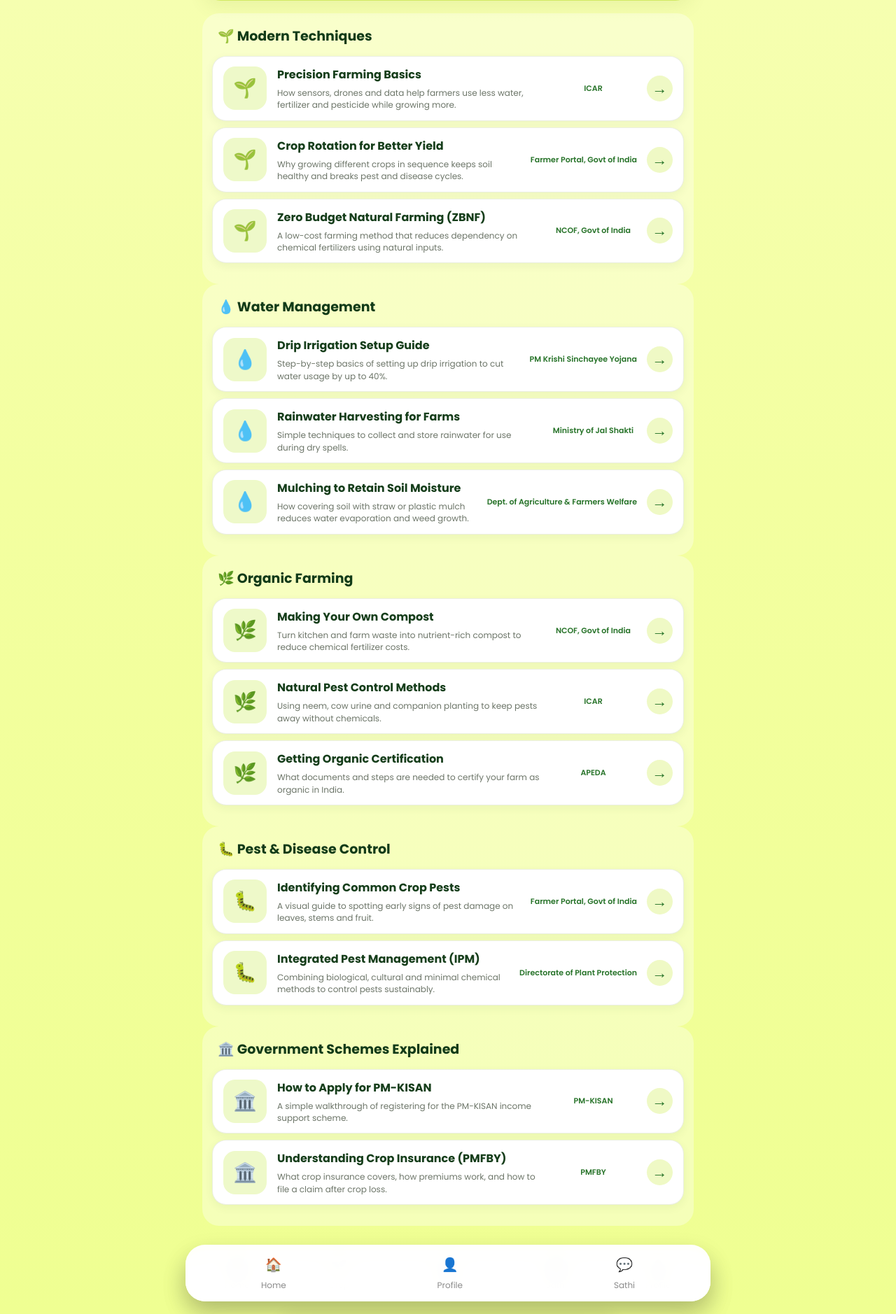
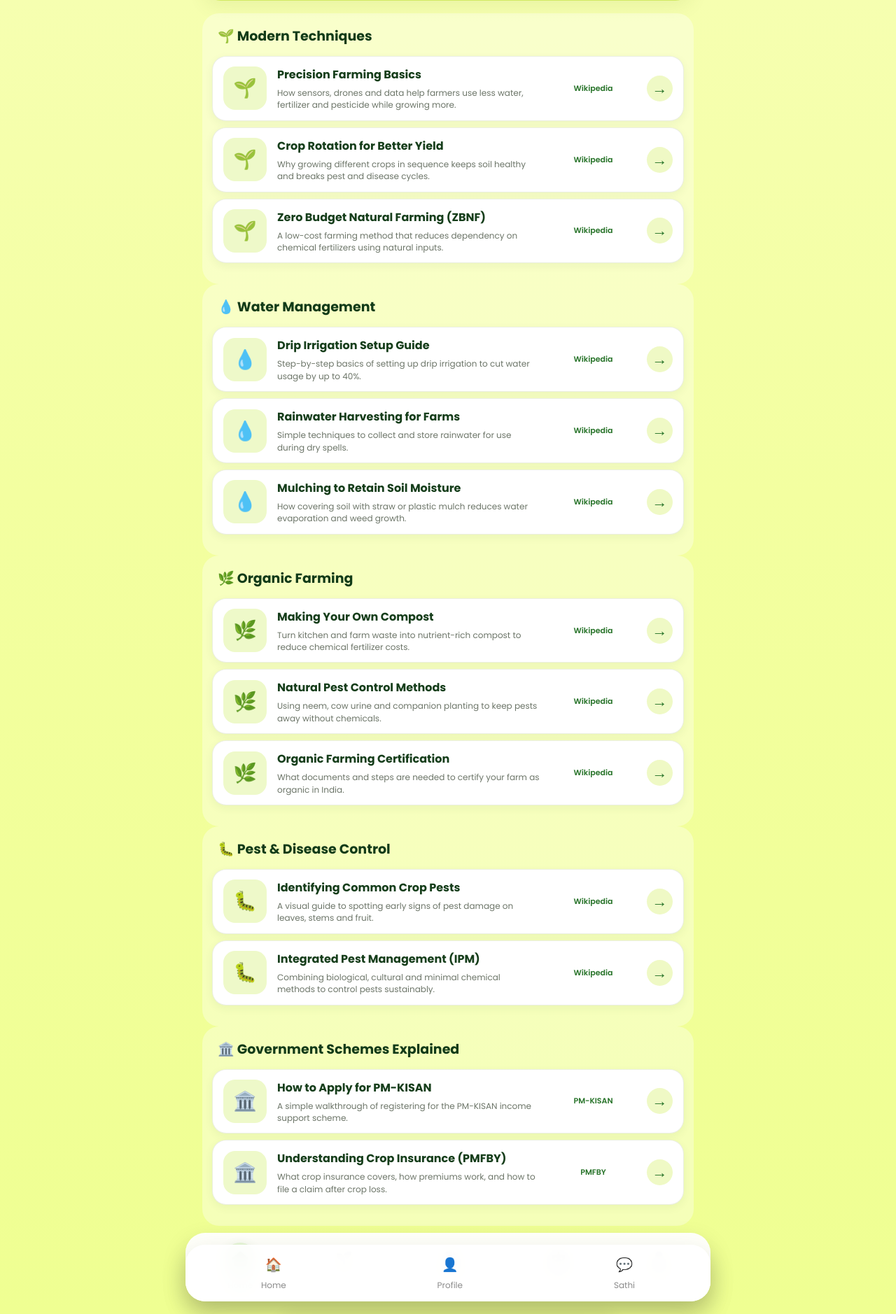
Before and after one commit to vaidehi-londhe/Annadata, a Flask app: page /learn in a window 1280 px wide. Shown: the part 255-2133 px from the top of the page at 70% size. Run offline with Flask 3, Linux system fonts and the light colour scheme; the visitor is signed in with stand-in values (Sample User, id 1); some libraries are stand-ins or nearby versions; some web fonts are replaced.

Commit message:
add correct links to learn section

```diff
--- a/app.py
+++ b/app.py
@@ -184,20 +184,20 @@ LEARN_RESOURCES = {
             {
                 "title": "Precision Farming Basics",
                 "description": "How sensors, drones and data help farmers use less water, fertilizer and pesticide while growing more.",
-                "link": "https://icar.org.in/",
-                "source": "ICAR"
+                "link": "https://en.wikipedia.org/wiki/Precision_agriculture",
+                "source": "Wikipedia"
             },
             {
                 "title": "Crop Rotation for Better Yield",
                 "description": "Why growing different crops in sequence keeps soil healthy and breaks pest and disease cycles.",
-                "link": "https://farmer.gov.in/",
-                "source": "Farmer Portal, Govt of India"
+                "link": "https://en.wikipedia.org/wiki/Crop_rotation",
+                "source": "Wikipedia"
             },
             {
                 "title": "Zero Budget Natural Farming (ZBNF)",
                 "description": "A low-cost farming method that reduces dependency on chemical fertilizers using natural inputs.",
-                "link": "https://pgsindia-ncof.gov.in/",
-                "source": "NCOF, Govt of India"
+                "link": "https://en.wikipedia.org/wiki/Zero_budget_natural_farming",
+                "source": "Wikipedia"
             },
         ]
     },
@@ -207,20 +207,20 @@ LEARN_RESOURCES = {
             {
                 "title": "Drip Irrigation Setup Guide",
                 "description": "Step-by-step basics of setting up drip irrigation to cut water usage by up to 40%.",
-                "link": "https://pmksy.gov.in/",
-                "source": "PM Krishi Sinchayee Yojana"
+                "link": "https://en.wikipedia.org/wiki/Drip_irrigation",
+                "source": "Wikipedia"
             },
             {
                 "title": "Rainwater Harvesting for Farms",
                 "description": "Simple techniques to collect and store rainwater for use during dry spells.",
-                "link": "https://jalshakti-dowr.gov.in/",
-                "source": "Ministry of Jal Shakti"
+                "link": "https://en.wikipedia.org/wiki/Rainwater_harvesting",
+                "source": "Wikipedia"
             },
             {
                 "title": "Mulching to Retain Soil Moisture",
                 "description": "How covering soil with straw or plastic mulch reduces water evaporation and weed growth.",
-                "link": "https://agricoop.nic.in/",
-                "source": "Dept. of Agriculture & Farmers Welfare"
+                "link": "https://en.wikipedia.org/wiki/Mulch",
+                "source": "Wikipedia"
             },
         ]
     },
@@ -230,20 +230,20 @@ LEARN_RESOURCES = {
             {
                 "title": "Making Your Own Compost",
                 "description": "Turn kitchen and farm waste into nutrient-rich compost to reduce chemical fertilizer costs.",
-                "link": "https://pgsindia-ncof.gov.in/",
-                "source": "NCOF, Govt of India"
+                "link": "https://en.wikipedia.org/wiki/Compost",
+                "source": "Wikipedia"
             },
             {
                 "title": "Natural Pest Control Methods",
                 "description": "Using neem, cow urine and companion planting to keep pests away without chemicals.",
-                "link": "https://icar.org.in/",
-                "source": "ICAR"
+                "link": "https://en.wikipedia.org/wiki/Biological_pest_control",
+                "source": "Wikipedia"
             },
             {
-                "title": "Getting Organic Certification",
+                "title": "Organic Farming Certification",
                 "description": "What documents and steps are needed to certify your farm as organic in India.",
-                "link": "https://apeda.gov.in/apedawebsite/index.html",
-                "source": "APEDA"
+                "link": "https://en.wikipedia.org/wiki/Organic_certification",
+                "source": "Wikipedia"
             },
         ]
     },
@@ -253,14 +253,14 @@ LEARN_RESOURCES = {
             {
                 "title": "Identifying Common Crop Pests",
                 "description": "A visual guide to spotting early signs of pest damage on leaves, stems and fruit.",
-                "link": "https://farmer.gov.in/",
-                "source": "Farmer Portal, Govt of India"
+                "link": "https://en.wikipedia.org/wiki/Pest_(organism)",
+                "source": "Wikipedia"
             },
             {
                 "title": "Integrated Pest Management (IPM)",
                 "description": "Combining biological, cultural and minimal chemical methods to control pests sustainably.",
-                "link": "https://ppqs.gov.in/",
-                "source": "Directorate of Plant Protection"
+                "link": "https://en.wikipedia.org/wiki/Integrated_pest_management",
+                "source": "Wikipedia"
             },
         ]
     },
--- a/templates/base.html
+++ b/templates/base.html
@@ -45,6 +45,7 @@
   <link rel="stylesheet" href="{{ url_for('static', filename='css/sathi.css') }}">
   <link rel="stylesheet" href="{{ url_for('static', filename='css/profile_setup.css') }}">
   <link rel="stylesheet" href="{{ url_for('static', filename='css/notifications.css') }}">
+    <link rel="stylesheet" href="{{ url_for('static', filename='css/side-menu.css') }}">
   <!-- PWA styles (install banner, toast, offline, app-mode safe-areas) -->
   <link rel="stylesheet" href="{{ url_for('static', filename='css/pwa.css') }}">
 </head>
@@ -120,6 +121,7 @@
   ═══════════════════════════════════════ -->
   <script src="{{ url_for('static', filename='js/pwa.js') }}"></script>
   <script src="{{ url_for('static', filename='js/notifications.js') }}"></script>
+  <script src="{{ url_for('static', filename='js/side-menu.js') }}"></script>
 
   {% block extra_js %}{% endblock %}
 </body>
--- a/templates/learn.html
+++ b/templates/learn.html
@@ -60,7 +60,7 @@
 
 <nav class="bottom-nav">
 
-    <a href="{{ url_for('dashboard') }}">
+        <a href="{{ url_for('dashboard') }}" class="active">
             <i class="fa-solid fa-house"></i>
             <span>Home</span>
         </a>
```
Lines whose indentation alone changed are shown as unchanged.
